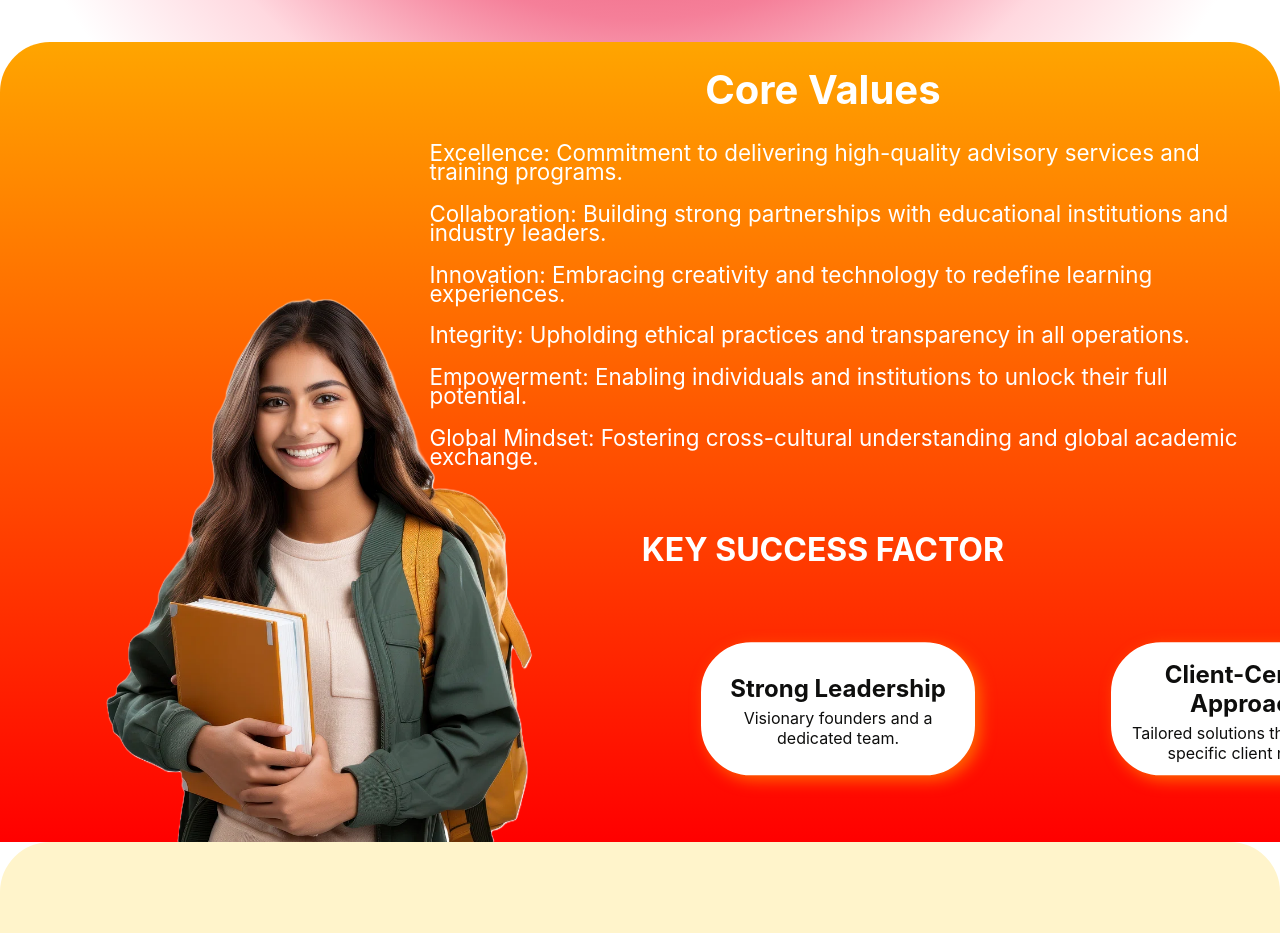
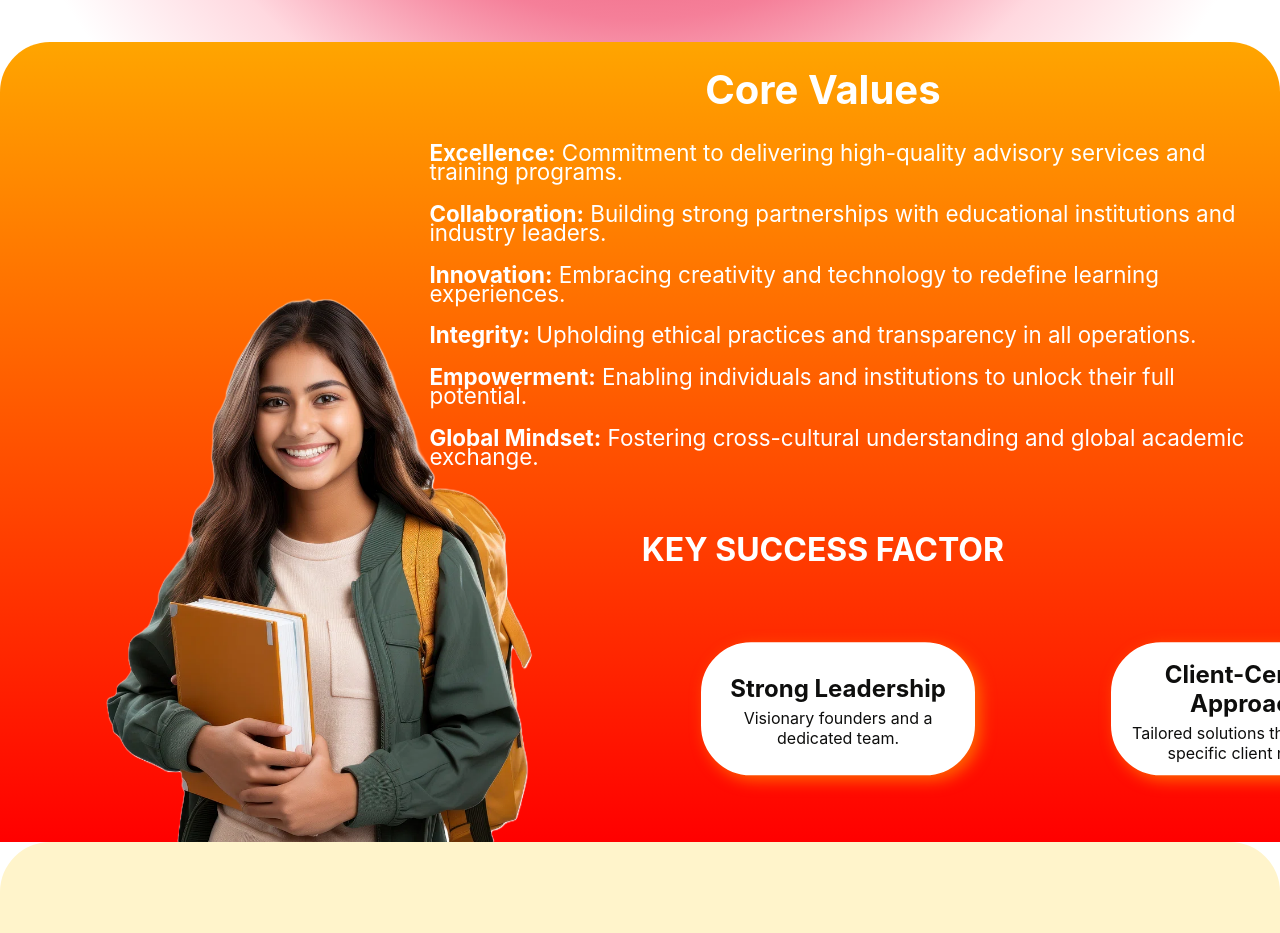
Before and after one commit to el983/klu-v2, a React (Create React App) app: page / in a window 1280 px wide. Shown: the part 2260-3193 px from the top of the page. Built offline with nearby package versions, Linux system fonts and the light colour scheme.

Commit message:
Update CoreValues.jsx

```diff
--- a/src/components/CoreValues.jsx
+++ b/src/components/CoreValues.jsx
@@ -25,12 +25,12 @@ const CoreValues = () => {
                 <div className="core">
                     <h1>Core Values</h1>
                     <div className='core_values_para'>
-                        <p>Excellence: Commitment to delivering high-quality advisory services and training programs.</p>
-                        <p>Collaboration: Building strong partnerships with educational institutions and industry leaders.</p>
-                        <p>Innovation: Embracing creativity and technology to redefine learning experiences.</p>
-                        <p>Integrity: Upholding ethical practices and transparency in all operations.</p>
-                        <p>Empowerment: Enabling individuals and institutions to unlock their full potential.</p>
-                        <p>Global Mindset: Fostering cross-cultural understanding and global academic exchange.</p>
+                        <p><b>Excellence:</b> Commitment to delivering high-quality advisory services and training programs.</p>
+                        <p><b>Collaboration:</b> Building strong partnerships with educational institutions and industry leaders.</p>
+                        <p><b>Innovation:</b> Embracing creativity and technology to redefine learning experiences.</p>
+                        <p><b>Integrity:</b> Upholding ethical practices and transparency in all operations.</p>
+                        <p><b>Empowerment:</b> Enabling individuals and institutions to unlock their full potential.</p>
+                        <p><b>Global Mindset:</b> Fostering cross-cultural understanding and global academic exchange.</p>
                     </div>
                 </div>
                 <div className="container-man">
```
